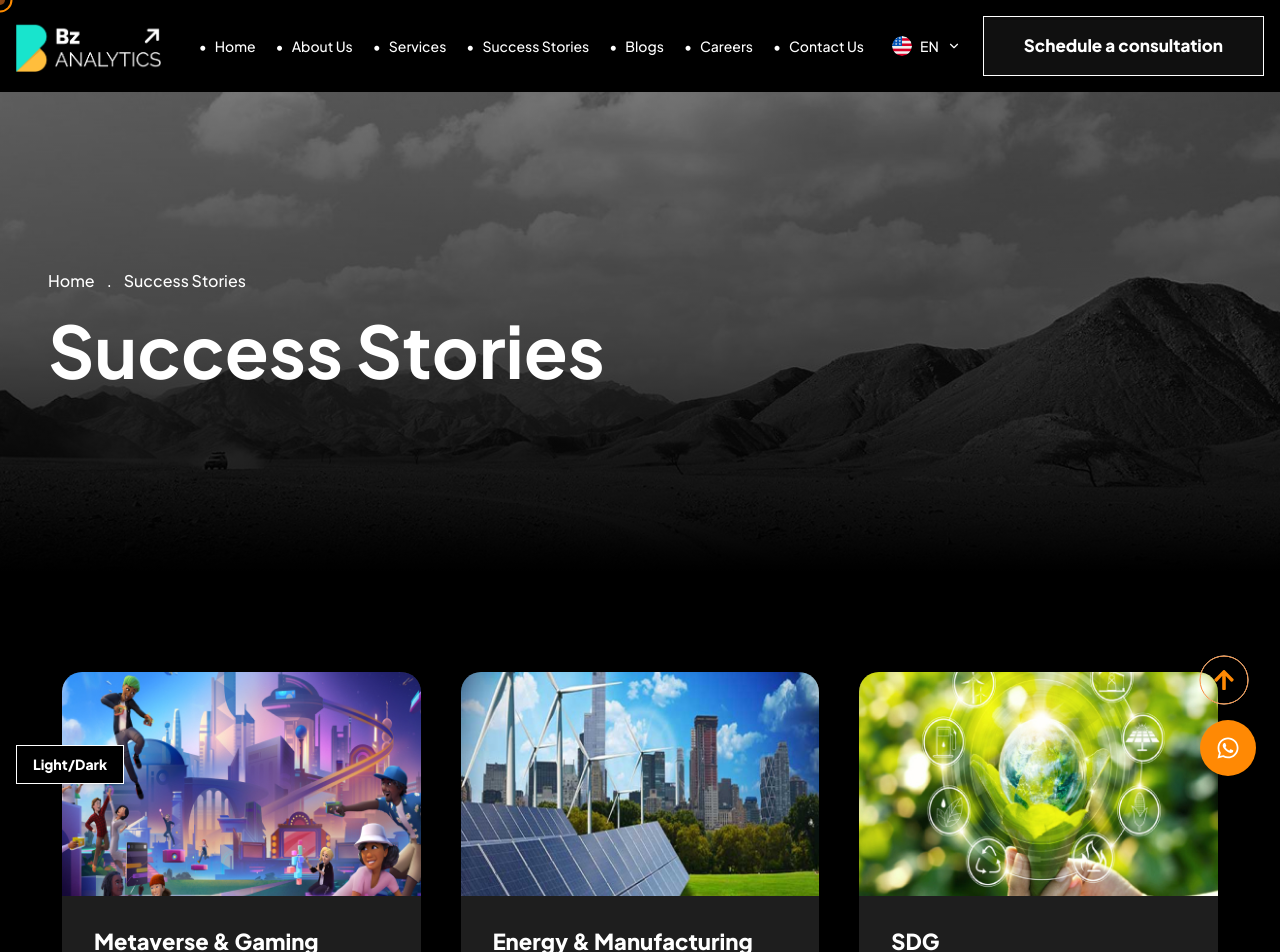
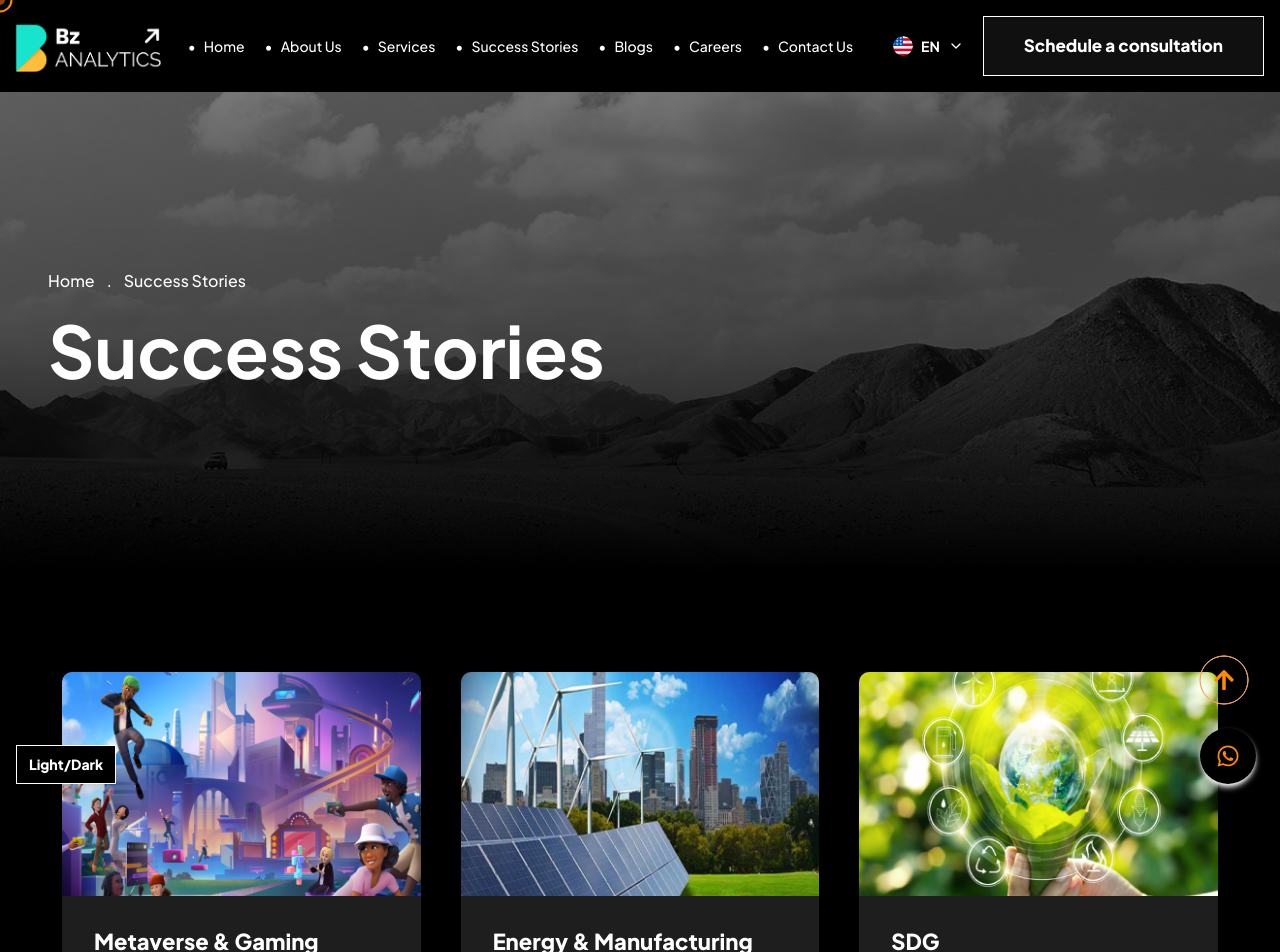
Before and after one commit to KrishnaRaj3191/BZ-Analytics, a Next.js app: page / in a window 1280 px wide. Shown: the top 952 px of the page. Built offline with nearby package versions, Linux system fonts and the light colour scheme.

Commit message:
header,card size,icon style,mobile responsive updated

```diff
--- a/src/app/SuccessStories/page.tsx
+++ b/src/app/SuccessStories/page.tsx
@@ -25,23 +25,32 @@
 const SuccessStories: React.FC = () => {
   const { resolvedTheme, setTheme } = useTheme();
   const [mounted, setMounted] = useState<boolean>(false);
+  const [activeIndex, setActiveIndex] = useState<number | null>(null);
 
   useEffect(() => {
     setMounted(true);
   }, []);
+
+  const handleCardClick = (index: number) => {
+    setActiveIndex(activeIndex === index ? null : index);
+  };
 
   return (
     <section className="w-full bg-white dark:bg-black py-10 md:py-20 lg:py-[100px] transition-colors duration-300">
       <div className="max-w-[1220px] mx-auto px-5 sm:px-8">
 
         <div className="grid grid-cols-1 md:grid-cols-2 lg:grid-cols-3 gap-6 md:gap-10 justify-items-center">
-          {cards.map((card, index) => (
+          {cards.map((card, index) => {
+            const isActive = activeIndex === index;
+
+            return (
               <div
                 key={index}
-              className="group relative bg-gray-100 dark:bg-[#1E1E1E] rounded-[20px] overflow-hidden
+                onClick={() => handleCardClick(index)}
+                className={`group relative mb-6 bg-gray-100 dark:bg-[#1E1E1E] rounded-[10px] overflow-hidden
                            w-full max-w-[400px] md:max-w-full min-h-[400px] md:min-h-[450px] flex flex-col cursor-pointer
-                         transition-all duration-300 hover:bg-white dark:hover:bg-[#252525]
-                         shadow-lg hover:shadow-2xl shadow-black/10"
+                           transition-all duration-300 shadow-lg hover:shadow-2xl shadow-black/10
+                           ${isActive ? 'bg-white dark:bg-[#252525]' : 'hover:bg-white dark:hover:bg-[#252525]'}`}
               >
 
                 {/* Image Section */}
@@ -51,20 +60,24 @@
                     alt={card.title}
                     fill
                     sizes="(max-width: 768px) 100vw, (max-width: 1200px) 50vw, 33vw"
-                  className="object-cover transition-transform duration-700 ease-out
-                             translate-y-0 group-hover:-translate-y-8"
+                    className={`object-cover transition-transform duration-700 ease-out translate-y-0
+                               ${isActive ? '-translate-y-8' : 'group-hover:-translate-y-8'}`}
                   />
                 </div>
 
                 {/* Content Section */}
-              <div className="p-6 sm:p-8 flex flex-col flex-1 transition-transform duration-500 ease-out group-hover:-translate-y-6 bg-inherit">
+                <div className={`p-6 sm:p-8 flex flex-col flex-1 transition-transform duration-500 ease-out bg-inherit
+                                ${isActive ? '-translate-y-6' : 'group-hover:-translate-y-6'}`}>
 
                   <div className="flex-1">
                     <h3 className="text-black dark:text-white text-lg sm:text-[22px] font-extrabold leading-tight mb-2 md:mb-3">
                       {card.title}
                     </h3>
 
-                  <div className="opacity-0 group-hover:opacity-100 transition-all duration-500 transform translate-y-4 group-hover:translate-y-0">
+                    <div className={`transition-all duration-500 transform
+                                    ${isActive
+                                      ? 'opacity-100 translate-y-0'
+                                      : 'opacity-0 translate-y-4 group-hover:opacity-100 group-hover:translate-y-0'}`}>
                       <p className="text-black/70 dark:text-gray-300 text-xs sm:text-sm leading-relaxed line-clamp-3">
                         {card.desc}
                       </p>
@@ -72,7 +85,6 @@
                   </div>
 
                   <div className="mt-4 md:mt-6">
-                  {/* Button */}
                     <button className="border border-black/10 dark:border-white bg-black text-white px-5 py-2.5 md:px-6 md:py-3 text-[10px] sm:text-xs
                                        hover:bg-white hover:text-orange-500 font-bold cursor-pointer transition-all duration-300
                                        uppercase tracking-wider">
@@ -83,7 +95,8 @@
 
                 <div className="absolute inset-x-0 bottom-0 h-4 bg-inherit z-10" />
               </div>
-          ))}
+            );
+          })}
         </div>
       </div>
 
@@ -92,7 +105,7 @@
           <button
             onClick={() => setTheme(resolvedTheme === 'dark' ? 'light' : 'dark')}
             className="group relative cursor-pointer border border-white dark:border-white hover:border-black
-                 px-4 py-2 text-[14px] font-extrabold overflow-hidden
+                       px-3 py-2 text-[14px] font-extrabold overflow-hidden
                        bg-black text-white transition-colors duration-500 shadow-lg"
           >
             <span
--- a/src/components/Header.tsx
+++ b/src/components/Header.tsx
@@ -13,13 +13,7 @@
 ];
 
 const navItems = [
-  "Home",
-  "About Us",
-  "Services",
-  "Success Stories",
-  "Blogs",
-  "Careers",
-  "Contact Us",
+  "Home", "About Us", "Services", "Success Stories", "Blogs", "Careers", "Contact Us",
 ];
 
 const Header = () => {
@@ -27,59 +21,20 @@
   const [openLang, setOpenLang] = useState(false);
   const [selectedLang, setSelectedLang] = useState(languages[0]);
 
-  return (
-    <header className="w-full bg-black text-white font-bold sticky  top-0 z-50">
-      <div className="w-full flex items-center justify-between px-4 lg:px-4 py-4">
-
-        {/* Logo */}
-        <div className="flex-shrink-0">
-          <Image
-            src="/bq.png"
-            alt="Logo"
-            width={120}
-            height={40}
-            className="h-10 md:h-13 mr-4 w-auto object-contain"
-          />
-        </div>
-
-        {/* Desktop Navigation */}
-        <nav className="hidden min-[1200px]:flex items-center text-sm font-medium gap-5">
-
-          {navItems.map((item) => (
-            <div key={item} className="flex items-center group cursor-pointer">
-              <span className="mr-2 text-white transition-colors duration-300 group-hover:text-orange-500 xl:inline hidden">
-                •
-              </span>
-
-              <Link
-                href="#"
-                className="transition-colors duration-300 group-hover:text-orange-500 whitespace-nowrap"
-              >
-                {item}
-              </Link>
-            </div>
-          ))}
-
-          {/* Language selector */}
-          <div className="relative ml-2">
+  // Reusable Language Dropdown Component to avoid code repetition
+  const LanguageSelector = () => (
+    <div className="relative">
       <button
         onClick={() => setOpenLang(!openLang)}
-              className="flex items-center gap-2 hover:text-orange-500 transition-colors py-2"
+        className=" cursor-pointer flex items-center gap-2 hover:text-orange-500 transition-colors py-2 px-2"
       >
-              <img
-                src={selectedLang.flag}
-                className="w-5 h-5 rounded-full object-cover"
-                alt="flag"
-              />
-
+        <img src={selectedLang.flag} className="w-5 h-5 rounded-full object-cover" alt="flag" />
         <span className="text-sm">{selectedLang.label}</span>
-
         {openLang ? <FiChevronUp /> : <FiChevronDown />}
       </button>
 
       {openLang && (
         <div className="absolute right-0 mt-3 bg-zinc-900 border border-gray-700 rounded-md w-[120px] overflow-hidden shadow-xl z-[60]">
-
           {languages.map((lang) => (
             <div
               key={lang.code}
@@ -87,107 +42,83 @@
                 setSelectedLang(lang);
                 setOpenLang(false);
               }}
-                    className="flex items-center gap-2 px-4 py-3 hover:bg-gray-800 cursor-pointer transition-colors"
+              className="flex items-center gap-2 px-4 py-3 hover:bg-orange-400 cursor-pointer transition-colors font-bold"
             >
-                    <img
-                      src={lang.flag}
-                      className="w-4 h-4 rounded-full"
-                      alt={lang.label}
-                    />
-
+              <img src={lang.flag} className="w-4 h-4 rounded-full" alt={lang.label} />
               <span className="text-sm">{lang.label}</span>
             </div>
           ))}
-
         </div>
       )}
     </div>
+  );
+
+  return (
+    <header className="w-full bg-black text-white font-bold sticky top-0 z-50">
+      <div className="w-full flex items-center justify-between px-4 lg:px-4 py-4">
+
+        {/* Logo */}
+        <div className="flex-shrink-0">
+          <Image src="/bq.png" alt="Logo" width={120} height={40} className="h-10 md:h-13 mr-4 w-auto object-contain" />
+        </div>
+
+        {/* DESKTOP NAV + DESKTOP LANGUAGE SELECTOR */}
+        <div className="hidden min-[1200px]:flex items-center gap-8">
+          <nav className="flex items-center text-sm font-medium gap-5">
+            {navItems.map((item) => (
+              <div key={item} className="flex items-center group cursor-pointer">
+                <span className="mr-2 text-white transition-colors duration-300 group-hover:text-orange-500 xl:inline hidden">•</span>
+                <Link href="#" className="transition-colors duration-300 group-hover:text-orange-500 whitespace-nowrap">
+                  {item}
+                </Link>
+              </div>
+            ))}
           </nav>
+          {/* Desktop specific language selector */}
+          <LanguageSelector />
+        </div>
 
-        {/* Right Section */}
-        <div className="flex items-center gap-4">
+        {/* RIGHT SECTION (Mobile Language + Consultation Button + Toggle) */}
+        <div className="flex items-center gap-2 md:gap-4">
 
-          {/* Schedule Button */}
+          {/* MOBILE LANGUAGE SELECTOR (Hidden on Desktop) */}
+          <div className="min-[1200px]:hidden">
+            <LanguageSelector />
+          </div>
+
+          {/* Consultation Button (Hidden on Mobile) */}
           <Link
             href="#"
             className="hidden min-[1200px]:block bg-[#101010] relative overflow-hidden border border-white px-10 py-4 group cursor-pointer flex-shrink-0"
           >
-
-            <span className="absolute top-1/2 left-1/2 w-[400%] h-[400%] bg-white
-            -translate-x-1/2 -translate-y-1/2 rotate-45
-            scale-0 group-hover:scale-110
-            transition-transform duration-500 ease-out"></span>
-
-            <span className="relative z-10 text-white  group-hover:text-orange-500 transition-colors duration-300 font-extrabold  text-[17px] tracking-normal">
+            <span className="absolute top-1/2 left-1/2 w-[400%] h-[400%] bg-white -translate-x-1/2 -translate-y-1/2 rotate-45 scale-0 group-hover:scale-110 transition-transform duration-500 ease-out"></span>
+            <span className="relative z-10 text-white group-hover:text-orange-500 transition-colors duration-300 font-extrabold text-[17px]">
               Schedule a consultation
             </span>
-
           </Link>
 
-          {/* Mobile Menu Button */}
+          {/* Toggle Button (Hamburger) */}
           <button
             className="min-[1200px]:hidden p-2 text-white hover:text-orange-500 transition-colors"
             onClick={() => setMenuOpen(!menuOpen)}
           >
             {menuOpen ? <FaTimes size={28} /> : <FaBars size={28} />}
           </button>
-
         </div>
       </div>
 
-      {/* Mobile Menu */}
+      {/* Mobile Menu Drawer */}
       {menuOpen && (
         <div className="min-[1200px]:hidden absolute top-full left-0 w-full bg-black border-t border-gray-800 shadow-2xl">
-
           <div className="flex flex-col gap-6 p-8 text-sm">
-
             {navItems.map((item) => (
-              <Link
-                key={item}
-                href="#"
-                onClick={() => setMenuOpen(false)}
-                className="text-lg hover:text-orange-500 transition-colors border-b border-gray-900 pb-2"
-              >
+              <Link key={item} href="#" onClick={() => setMenuOpen(false)} className="text-lg hover:text-orange-500 transition-colors border-b border-gray-900 pb-2">
                 {item}
               </Link>
             ))}
-
-            {/* Mobile language */}
-            <div className="mt-2">
-              <p className="text-gray-500 mb-2 uppercase text-xs">
-                Select Language
-              </p>
-
-              <div className="flex gap-4">
-
-                {languages.map((lang) => (
-                  <button
-                    key={lang.code}
-                    onClick={() => setSelectedLang(lang)}
-                    className={`flex items-center gap-2 px-3 py-2 border rounded-md ${
-                      selectedLang.code === lang.code
-                        ? "border-orange-500"
-                        : "border-gray-700"
-                    }`}
-                  >
-                    <img
-                      src={lang.flag}
-                      className="w-5 h-5 rounded-full"
-                      alt=""
-                    />
-
-                    {lang.label}
-                  </button>
-                ))}
-
-              </div>
-            </div>
-
-            {/* Mobile Schedule Button */}
             <button className="w-full border border-white py-4 mt-4 font-bold tracking-widest hover:bg-white hover:text-black transition-all duration-300 uppercase">
               Schedule a consultation
             </button>
-
           </div>
         </div>
       )}
--- a/src/components/WhatsappButton.tsx
+++ b/src/components/WhatsappButton.tsx
@@ -9,7 +9,7 @@
       href={`https://wa.me/${whatsappNumber}?text=${encodeURIComponent(message)}`}
       target="_blank"
       rel="noopener noreferrer"
-      className="fixed bottom-6 right-6 bg-orange-400 hover:bg-green-600 text-white p-4 rounded-full shadow-lg flex items-center justify-center transition-all duration-300 z-50"
+      className="fixed bottom-4 right-6 bg-black border-white/10 hover:text-white text-orange-400 p-4 rounded-full shadow-white shadow-md flex items-center justify-center transition-all duration-300 z-50"
     >
       <FaWhatsapp className="w-6 h-6" />
     </a>
```
Lines whose indentation alone changed are shown as unchanged.
